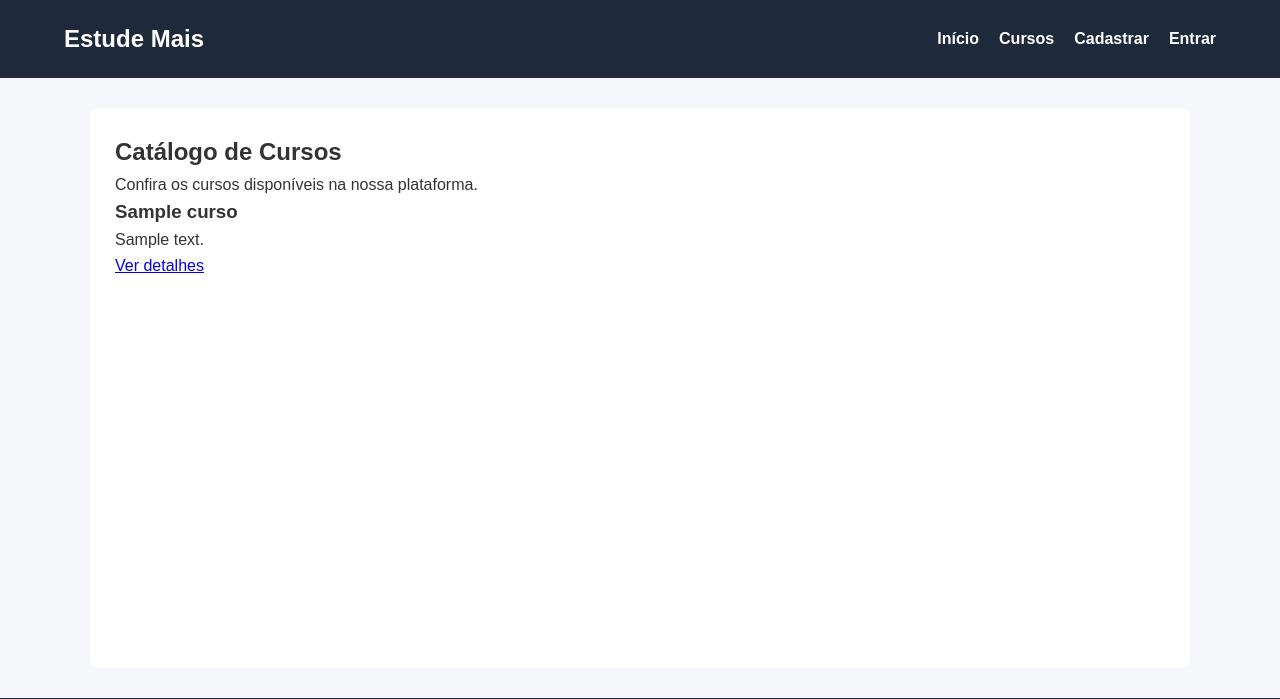
After one commit to Martinzcam/Projeto-Final-PI, a Django app: page /cursos/catalogo/ in a window 1280 px wide. The commit adds this page. Shown: the top 699 px of the page. Run offline with Django 5.2, Linux system fonts and the light colour scheme; tables that the repository leaves empty hold one stand-in row (values such as "Sample post").

Commit message:
Implementa pagina inicial e catalogo de cursos

```diff
--- a/config/urls.py
+++ b/config/urls.py
@@ -16,8 +16,10 @@ Including another URLconf
 """
 from django.contrib import admin
 from django.urls import path, include
+from accounts import views
 
 urlpatterns = [
+    path('', views.home, name='home'),
     path('admin/', admin.site.urls),
     path('accounts/', include('accounts.urls')),
     path('cursos/', include('cursos.urls')),
--- /dev/null
+++ b/cursos/templates/cursos/catalogo.html
@@ -0,0 +1,25 @@
+{% extends 'base.html' %}
+
+{% block content %}
+
+<h2>Catálogo de Cursos</h2>
+
+<p>Confira os cursos disponíveis na nossa plataforma.</p>
+
+{% for curso in cursos %}
+
+    <div class="curso">
+        <h3>{{ curso.titulo }}</h3>
+
+        <p>{{ curso.descricao|truncatewords:20 }}</p>
+
+        <a href="{% url 'detalhes' curso.id %}">Ver detalhes</a>
+    </div>
+
+{% empty %}
+
+    <p>Nenhum curso publicado no momento.</p>
+
+{% endfor %}
+
+{% endblock %}
--- a/cursos/urls.py
+++ b/cursos/urls.py
@@ -3,4 +3,6 @@ from . import views
 
 urlpatterns = [
     path('', views.home, name='cursos_home'),
+    path('catalogo/', views.catalogo, name='catalogo'),
+    path('detalhes/<int:curso_id>/', views.detalhes, name='detalhes'),
 ]
--- a/cursos/views.py
+++ b/cursos/views.py
@@ -1,5 +1,17 @@
 from django.shortcuts import render
+from .models import Curso
 
 
 def home(request):
     return render(request, 'cursos/home.html')
+
+
+def catalogo(request):
+    cursos = Curso.objects.filter(publicado=True)
+
+    return render(request, 'cursos/catalogo.html', {'cursos': cursos})
+
+def detalhes(request, curso_id):
+    curso = Curso.objects.get(id=curso_id, publicado=True)
+
+    return render(request, 'cursos/detalhes.html', {'curso': curso})
--- a/templates/base.html
+++ b/templates/base.html
@@ -7,16 +7,16 @@
     <meta name="viewport" content="width=device-width, initial-scale=1.0">
     <link rel="stylesheet" href="{% static 'css/style.css' %}">
 
-    <title>{% block title %}Nosso Projeto{% endblock %}</title>
+    <title>{% block title %}Estude Mais{% endblock %}</title>
 </head>
 <body>
 
     <header>
-        <h1>Nosso Projeto</h1>
+        <h1>Estude Mais</h1>
 
         <nav>
             <a href="{% url 'accounts_home' %}">Início</a>
-            <a href="{% url 'cursos_home' %}">Cursos</a>
+            <a href="{% url 'catalogo' %}">Cursos</a>
             <a href="{% url 'cadastro' %}">Cadastrar</a>
             <a href="{% url 'login' %}">Entrar</a>
         </nav>
```
Also changed, not shown: accounts/templates/accounts/home.html (+17 -2 lines), cursos/templates/cursos/detalhes.html (added, +13 -0 lines).
